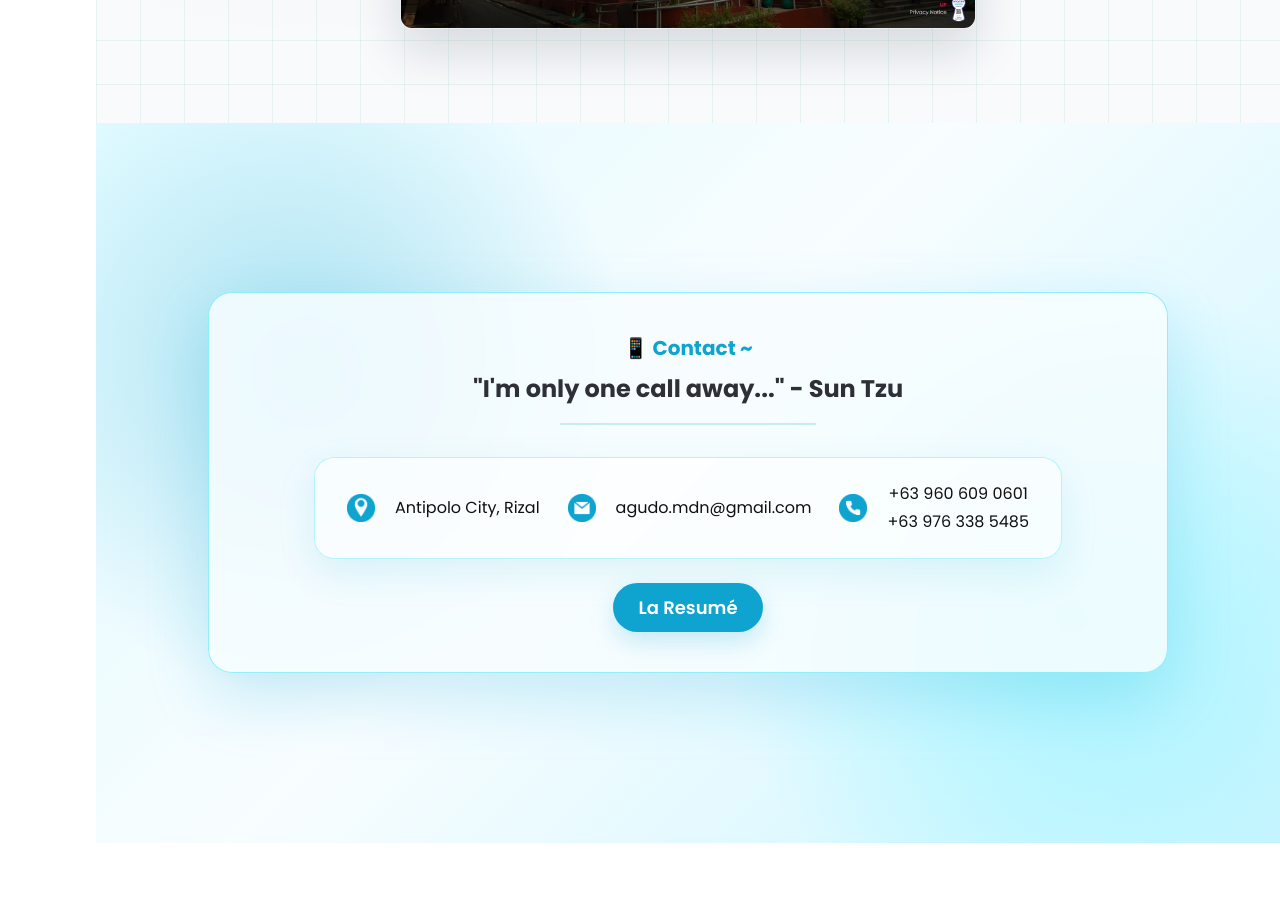
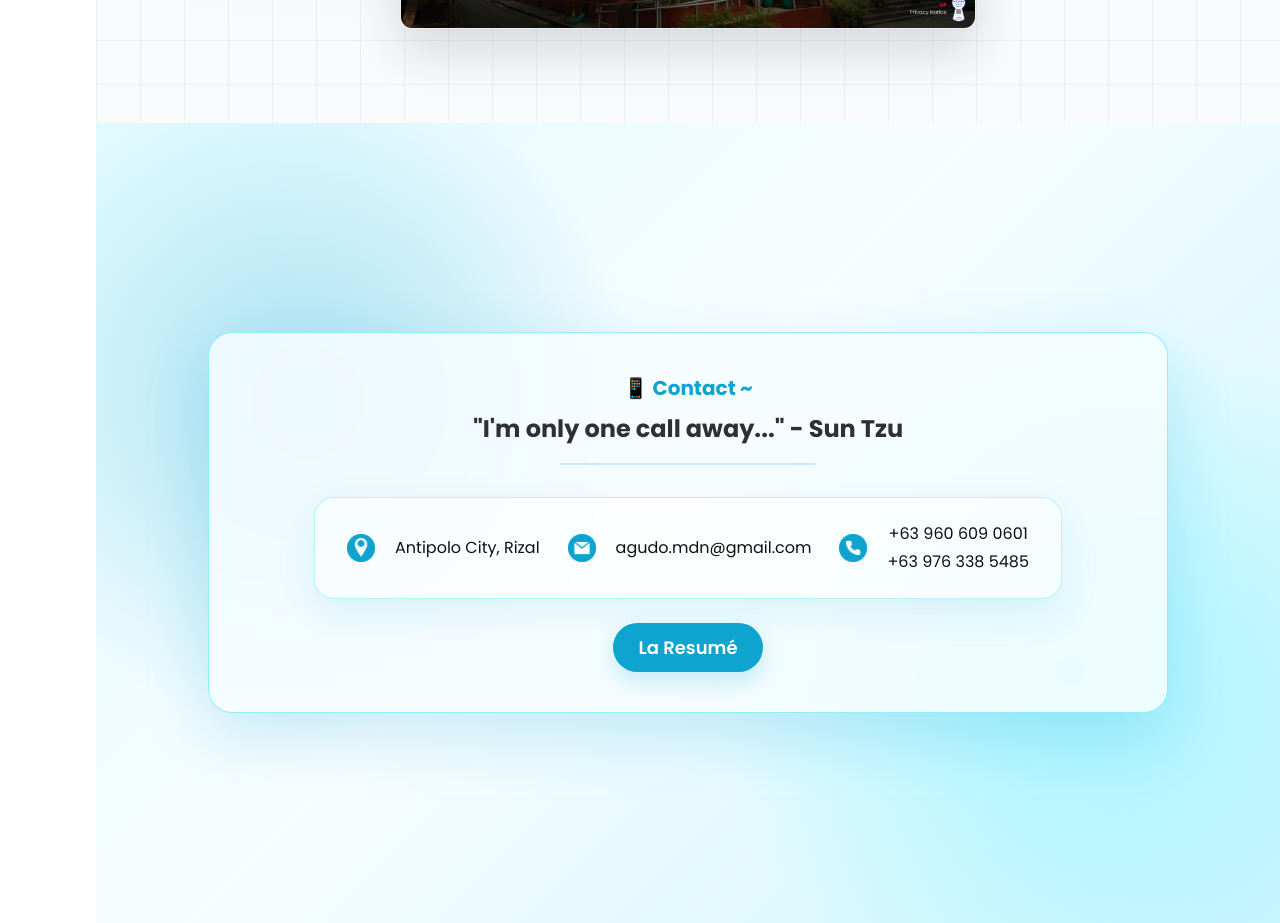
Before and after one commit to MD-4Good0/my_site, a React (Vite) app: page / in a window 1280 px wide. Shown: the part 3600-4523 px from the top of the page. Before the commit the page ends 4443 px from the top, so only its background shows below. Built offline with nearby package versions, Linux system fonts and the light colour scheme.

Commit message:
new stuff

```diff
--- a/src/App.jsx
+++ b/src/App.jsx
@@ -660,7 +660,7 @@ function App() {
           ref={Contact}
           id="contact"
           className="
-            mx-auto flex min-h-[90vh] w-full items-center justify-center
+            mx-auto flex min-h-[100vh] w-full items-center justify-center
             overflow-hidden px-[2vh] py-[8vh]
           "
           style={{
```
